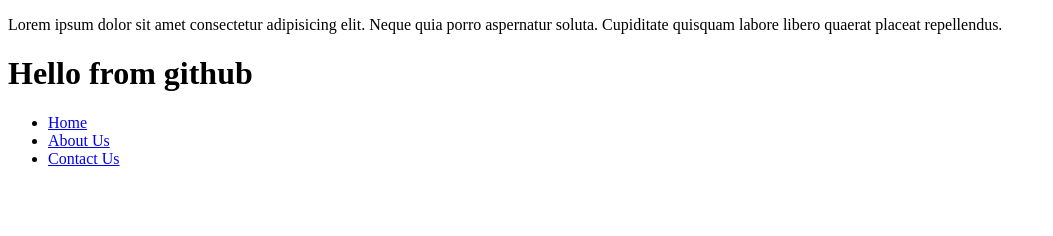
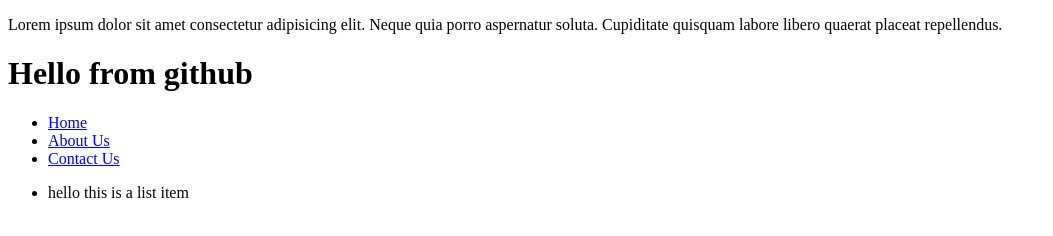
Before and after one commit to Prem3018/Learn_Git, a plain HTML site: page index.html in a window 1280 px wide. Shown: the whole page, without its empty margins (0-1053 px from the left). Drawn offline with Linux system fonts and the light colour scheme.

Commit message:
add ul to index file

```diff
--- a/index.html
+++ b/index.html
@@ -13,5 +13,8 @@
         <li><a href="#">About Us</a></li>
         <li><a href="#">Contact Us</a></li>
     </ul>
+    <ul>
+        <li>hello this is a list item</li>
+    </ul>
 </body>
 </html>
```
